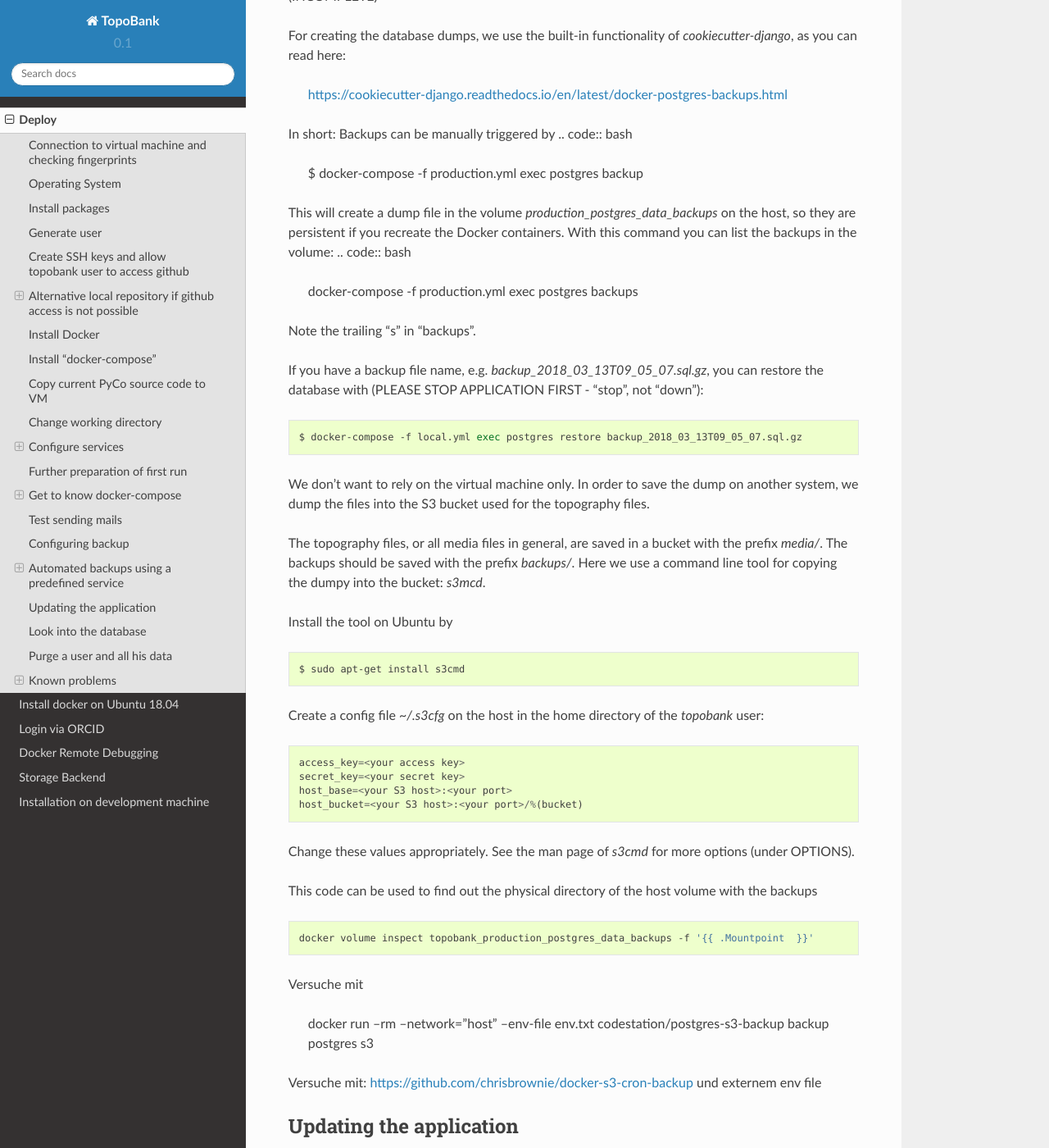
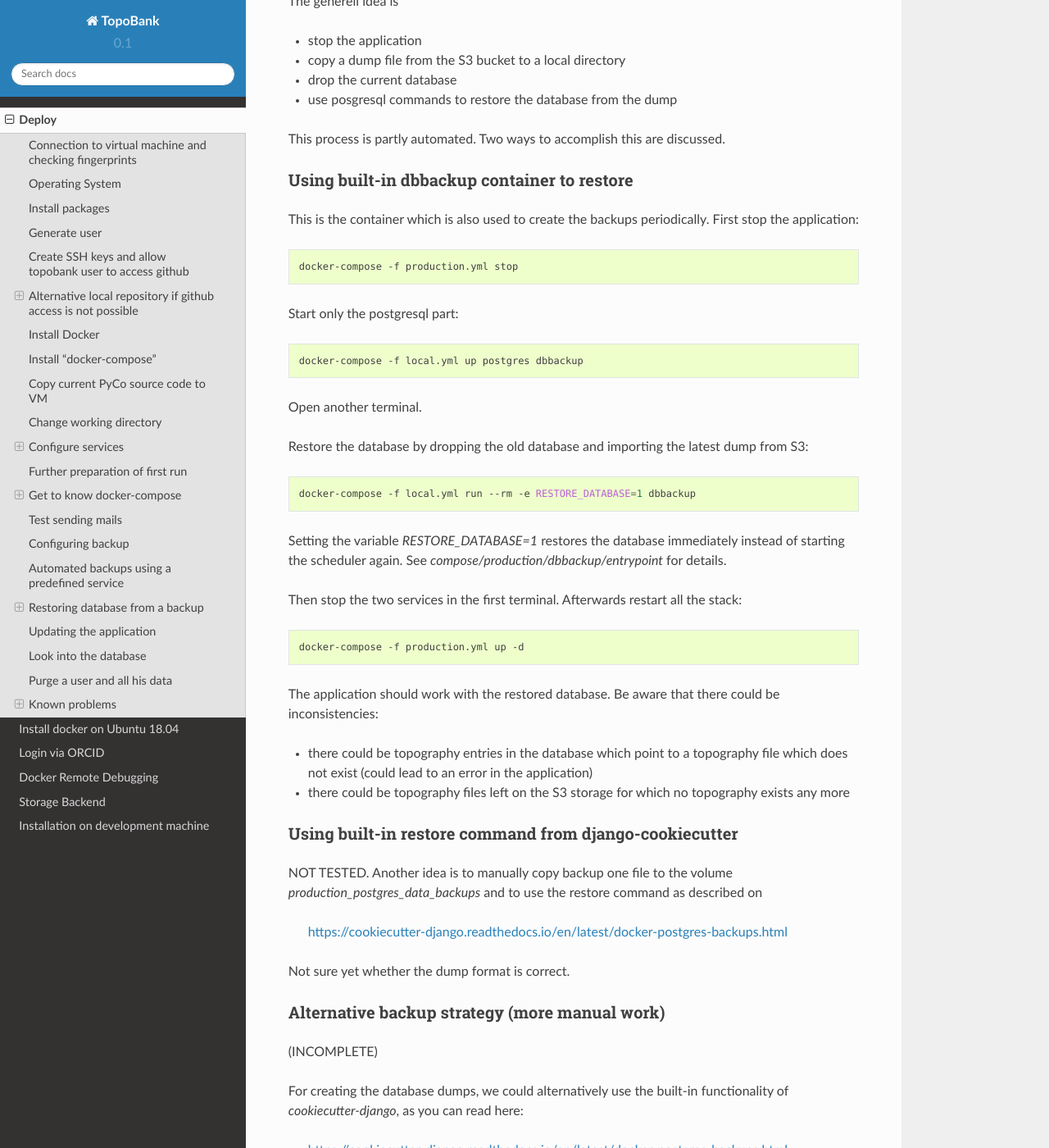
Before and after one commit to ContactEngineering/topobank, a Sphinx documentation site: the page built from docs/deploy.rst, in a window 1280 px wide and 1400 px high, scrolled down 12491 px. Shown: the whole window at 82% size. Built offline with Sphinx 7.4.7 and the Read the Docs theme 2.0.0, drawn with Linux system fonts in a browser that asks for light colours; some of the changed text lies outside the part shown.

Commit message:
ENH: Added restore possibility + restore notes. Related to #151.

```diff
--- a/docs/deploy.rst
+++ b/docs/deploy.rst
@@ -645,12 +645,75 @@ see  https://godoc.org/github.com/robfig/cron.
 
 Then, after starting the containers, the backup is done automatically.
 
+Restoring database from a backup
+--------------------------------
+
+The generell idea is
+
+- stop the application
+- copy a dump file from the S3 bucket to a local directory
+- drop the current database
+- use posgresql commands to restore the database from the dump
+
+This process is partly automated. Two ways to accomplish this are discussed.
+
+Using built-in dbbackup container to restore
+............................................
+
+This is the container which is also used to create the backups periodically.
+First stop the application:
+
+.. code:: bash
+
+    docker-compose -f production.yml stop
+
+Start only the postgresql part:
+
+.. code:: bash
+
+    docker-compose -f local.yml up postgres dbbackup
+
+Open another terminal.
+
+Restore the database by dropping the old database and importing the latest dump from S3:
+
+.. code:: bash
+
+    docker-compose -f local.yml run --rm -e RESTORE_DATABASE=1 dbbackup
+
+Setting the variable `RESTORE_DATABASE=1` restores the database immediately instead of starting the scheduler
+again. See `compose/production/dbbackup/entrypoint` for details.
+
+Then stop the two services in the first terminal. Afterwards restart all the stack:
+
+.. code:: bash
+
+    docker-compose -f production.yml up -d
+
+The application should work with the restored database.
+Be aware that there could be inconsistencies:
+
+- there could be topography entries in the database which point to a topography file
+  which does not exist (could lead to an error in the application)
+- there could be topography files left on the S3 storage for which no topography exists any more
+
+Using built-in restore command from django-cookiecutter
+.......................................................
+
+NOT TESTED. Another idea is to manually copy backup one file to
+the volume `production_postgres_data_backups` and to use the restore
+command as described on
+
+ https://cookiecutter-django.readthedocs.io/en/latest/docker-postgres-backups.html
+
+Not sure yet whether the dump format is correct.
+
 Alternative backup strategy (more manual work)
 ..............................................
 
 (INCOMPLETE)
 
-For creating the database dumps, we use the built-in functionality of `cookiecutter-django`, as
+For creating the database dumps, we could alternatively use the built-in functionality of `cookiecutter-django`, as
 you can read here:
 
   https://cookiecutter-django.readthedocs.io/en/latest/docker-postgres-backups.html
@@ -706,12 +769,22 @@ This code can be used to find out the physical directory of the host volume with
 
     docker volume inspect topobank_production_postgres_data_backups -f '{{ .Mountpoint  }}'
 
-Versuche mit
+You could use this in order to manually create a cron job which periodically
+syncs the contents of the volume `production_postgres_data_backups` to S3.
+When using cron for this, also make sure to delete dumps which are too old, but always keep
+a maximum number of dumps.
 
- docker run --rm --network="host" --env-file env.txt codestation/postgres-s3-backup backup postgres s3
+In case of restore, you could first just use the locally available dumps as described on
 
-Versuche mit: https://github.com/chrisbrownie/docker-s3-cron-backup
-und externem env file
+    https://cookiecutter-django.readthedocs.io/en/latest/docker-postgres-backups.html
+
+If you need the dumps from S3, e.g. the dumps are locally lost, you could use `s3cmd` to sync
+the other way round.
+
+More ideas:
+
+- https://github.com/chrisbrownie/docker-s3-cron-backup
+
 
 
 
```
Also changed, not shown: other parts of docs/deploy.rst (+1 -1 lines), 2 other files.
